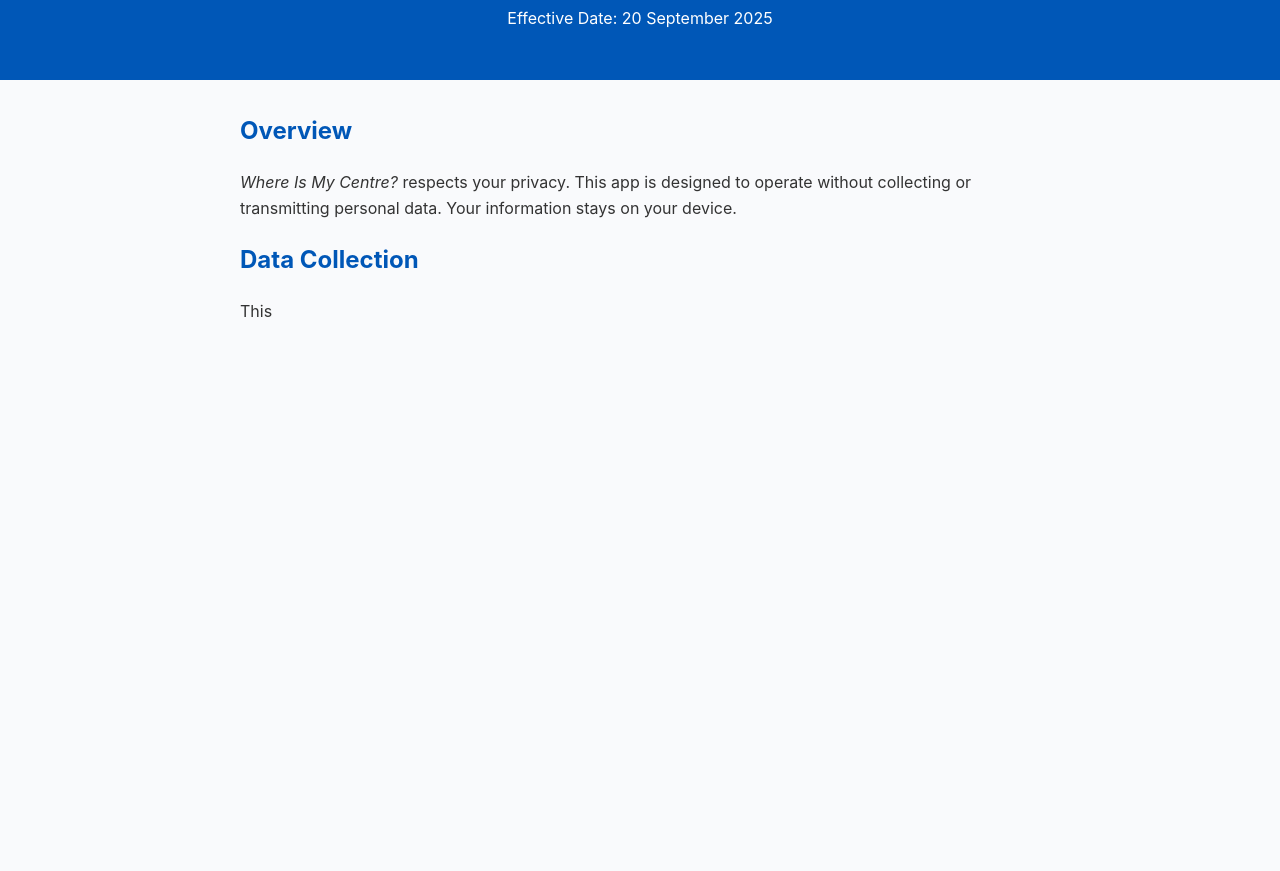
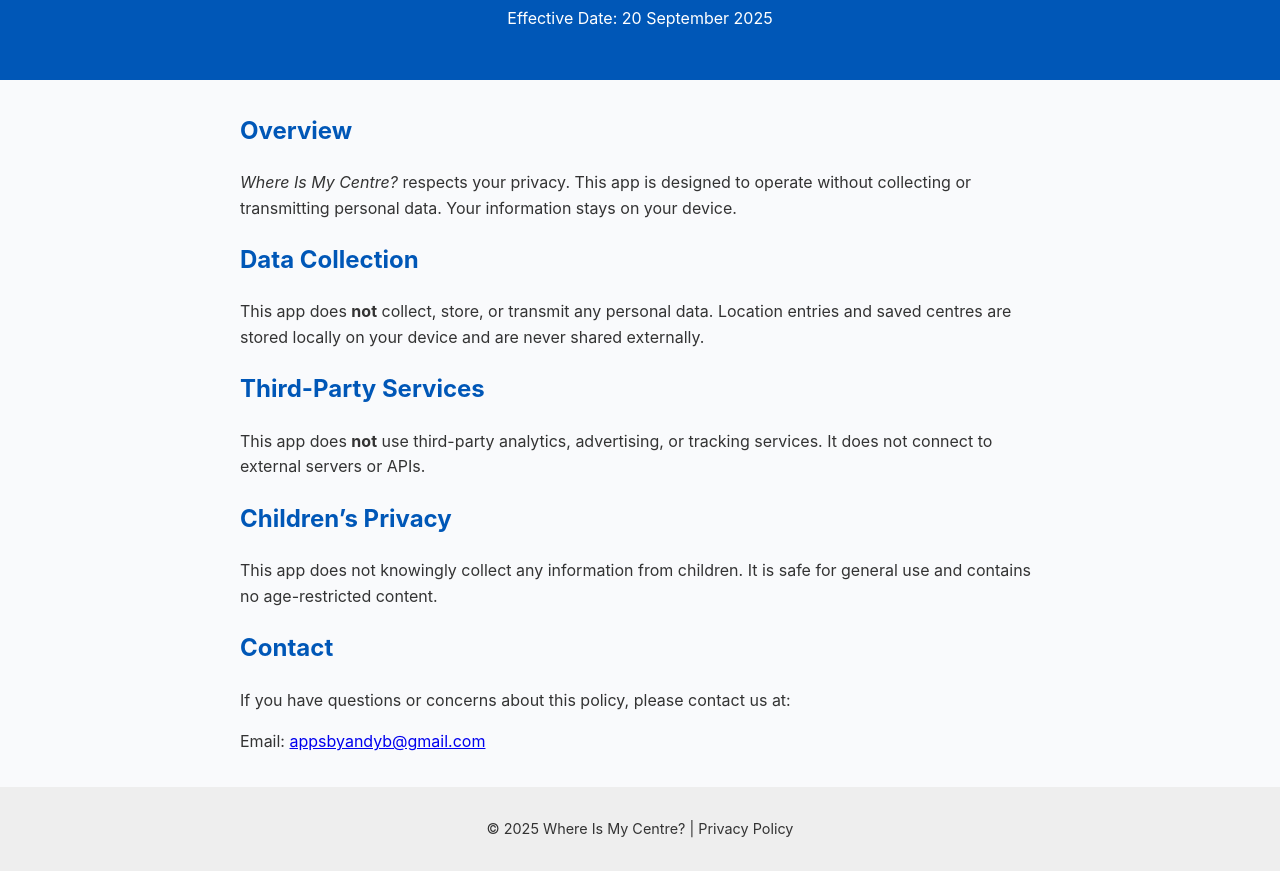
Before and after one commit to appsbyandyb/support, a plain HTML site: page privacy.html in a window 1280 px wide. Shown: the part 120-991 px from the top of the page. Before the commit the page ends 800 px from the top, so only its background shows below. Drawn offline with Linux system fonts and the light colour scheme.

Commit message:
Update privacy.html
Fix

```diff
--- a/privacy.html
+++ b/privacy.html
@@ -49,4 +49,28 @@
 
     <section>
       <h2>Data Collection</h2>
-      <p>This
+      <p>This app does <strong>not</strong> collect, store, or transmit any personal data. Location entries and saved centres are stored locally on your device and are never shared externally.</p>
+    </section>
+
+    <section>
+      <h2>Third-Party Services</h2>
+      <p>This app does <strong>not</strong> use third-party analytics, advertising, or tracking services. It does not connect to external servers or APIs.</p>
+    </section>
+
+    <section>
+      <h2>Children’s Privacy</h2>
+      <p>This app does not knowingly collect any information from children. It is safe for general use and contains no age-restricted content.</p>
+    </section>
+
+    <section>
+      <h2>Contact</h2>
+      <p>If you have questions or concerns about this policy, please contact us at:</p>
+      <p>Email: <a href="mailto:appsbyandyb@gmail.com">appsbyandyb@gmail.com</a></p>
+    </section>
+  </main>
+
+  <footer>
+    <p>&copy; 2025 Where Is My Centre? | Privacy Policy</p>
+  </footer>
+</body>
+</html>
```
